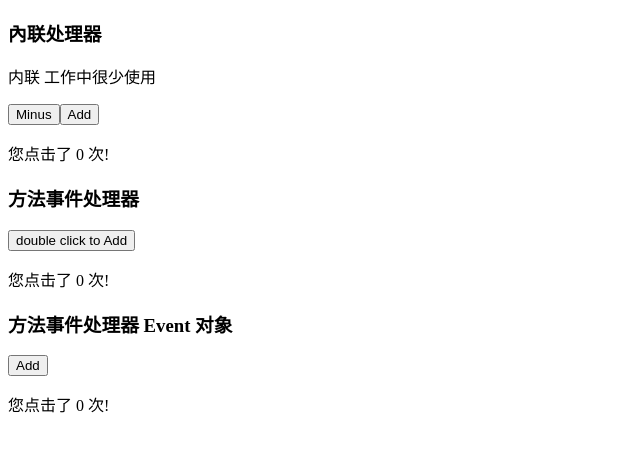
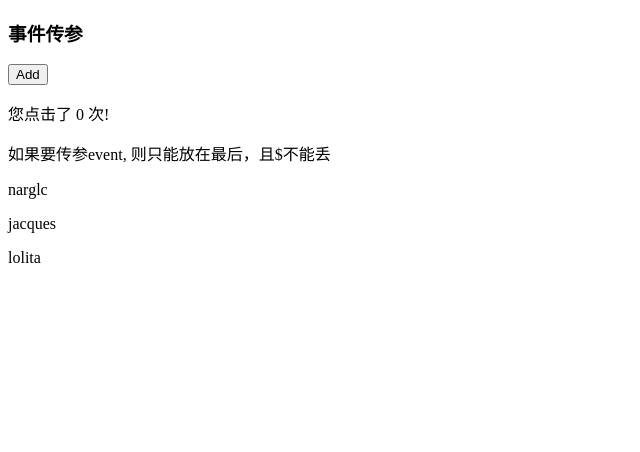
Before and after one commit to Narglc/Vue-Road, a Vue app in the folder chapter_1/vue-base/: page / in a window 1280 px wide. Shown: the top 452 px of the page, without its empty margins (0-640 px from the left). Built offline with nearby package versions, Linux system fonts and the light colour scheme.

Commit message:
事件传参

```diff
--- a/chapter_1/vue-base/src/App.vue
+++ b/chapter_1/vue-base/src/App.vue
@@ -6,14 +6,17 @@ import KeyDemo from './components/KeyDemo.vue'
 import EventInlineDemo from './components/EventInlineDemo.vue'
 import EventFuncDemo from './components/EventFuncDemo.vue'
 import EventArgsDemo from './components/EventArgsDemo.vue'
+import EventFuncArgsDemo from './components/EventFuncArgsDemo.vue'
 </script>
 
 <template>
   <!-- <ListDemo />
   <IfDemo />
   <AttrBind />
-  <KeyDemo /> -->
+  <KeyDemo />
   <EventInlineDemo />
   <EventFuncDemo />
-  <EventArgsDemo />
+  <EventArgsDemo /> -->
+
+  <EventFuncArgsDemo />
 </template>
--- /dev/null
+++ b/chapter_1/vue-base/src/components/EventFuncArgsDemo.vue
@@ -0,0 +1,34 @@
+<template>
+    <h3>事件传参</h3>
+    <div>
+        <button @click="addCount('hello')">Add</button>
+        <p>您点击了 {{ count }} 次! </p>
+    </div>
+    <div>
+        <p>如果要传参event, 则只能放在最后，且$不能丢</p>
+        <p @click="getNameHandlcer(item, $event)" v-for="(item, idx) of names" :key="idx">{{ item }}</p>
+    </div>
+</template>
+
+<script>
+export default {
+    data() {
+        return {
+            count: 0,
+            names: ["narglc", "jacques", "lolita"]
+        }
+    },
+    // 所有的方法或函数都放在这里
+    methods: {
+        addCount(msg) {
+            // Vue 中的event对象，就是原生JS的Event对象，（名字随便起）
+            console.log(msg)
+            this.count += 1
+        },
+        getNameHandlcer(name, e) {
+            console.log(name)
+            console.log(e);
+        }
+    }
+}
+</script>
```
